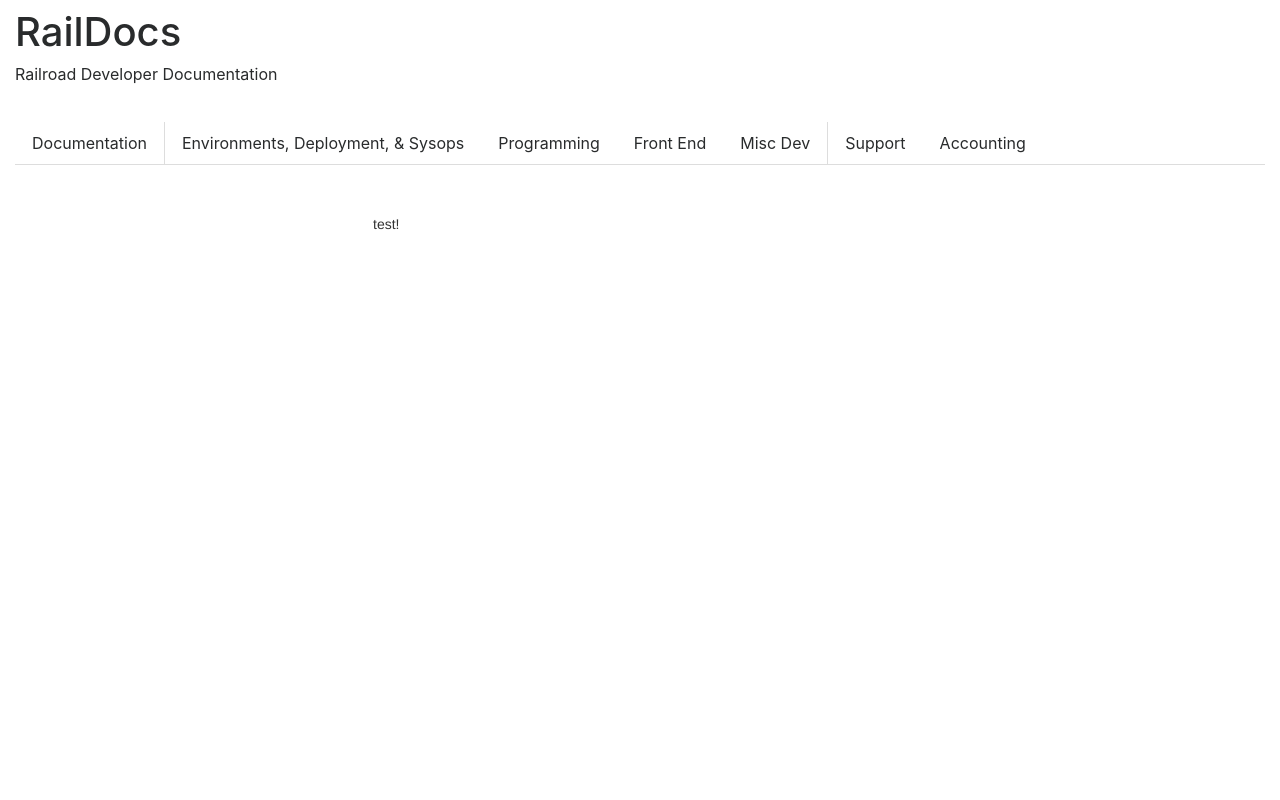
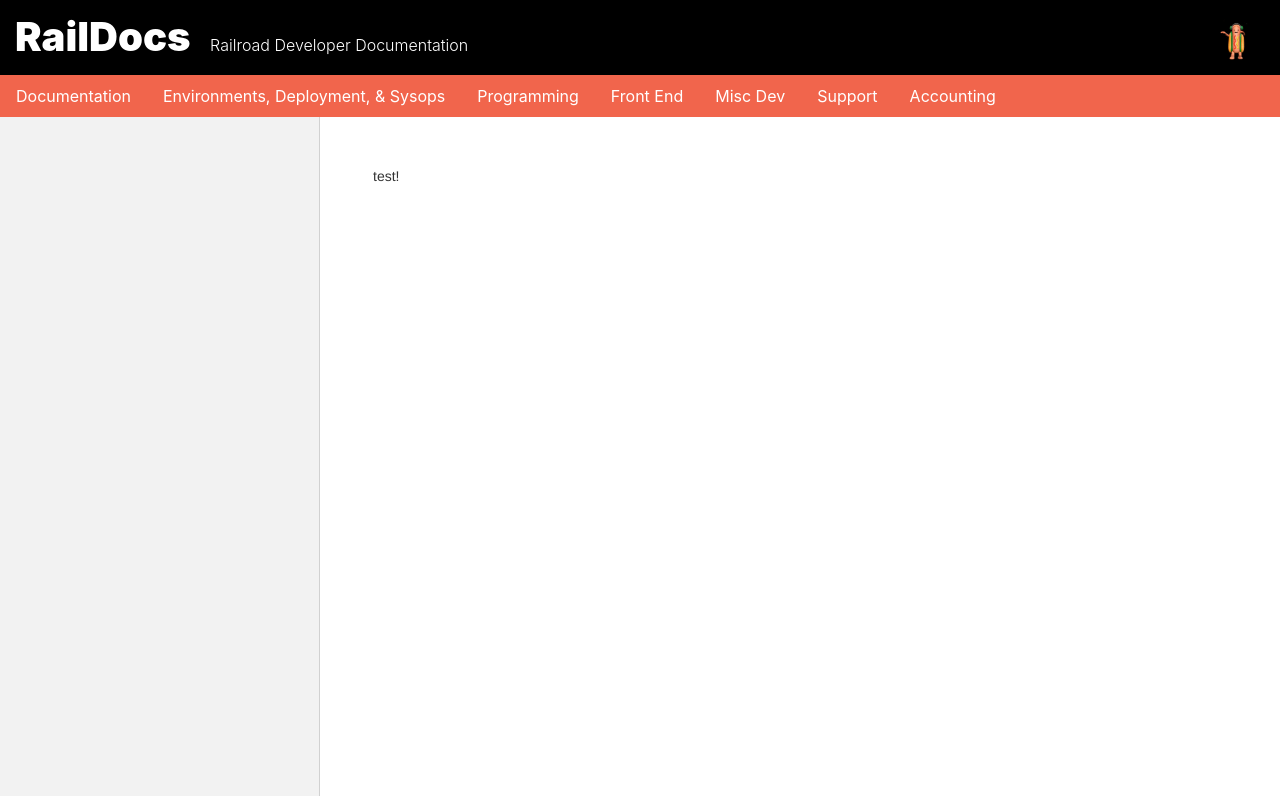
Before and after one commit to calebfavor/raildocs, a plain HTML site: page index.html in a window 1280 px wide. Drawn offline with Linux system fonts and the light colour scheme.

Commit message:
Made the docs look pretty.

```diff
--- a/css/raildocs.css
+++ b/css/raildocs.css
@@ -1,9 +1,32 @@
-.main-container {
-    margin-top: 10px;
+.top-section {
+    padding:15px;
+    background:#000;
+    color:#fff;
+    height:75px;
 }
-
+.top-section h1 {
+    font-weight:900;
+    margin-bottom:0;
+    display:inline-block;
+}
+.top-section p {
+    font-size:16px;
+    font-weight:300;
+    display:inline-block;
+    margin-bottom:0;
+    margin-left:15px;
+}
+.top-section img {
+    display:inline-block;
+    height:100%;
+    width:auto;
+    float:right;
+}
 .tab-nav-container {
-    margin-top: 20px;
+    background:#f1654c;
+    padding:0;
+    border-top:1px solid #f1654c;
+    border-bottom:1px solid #f1654c;
 }
 
 .md-container {
@@ -44,21 +67,16 @@
 
 .list-title:hover {
     cursor: pointer;
-    color: #1bac1b;
+    color: #3e4651;
 }
 
 .tab-level-title:hover {
     cursor: pointer;
 }
 
-.tab-level-title.active {
-    font-weight: bold;
-    color: #1bac1b !important;
-}
-
 span.active {
     font-weight: bold;
-    color: #1bac1b;
+    color:#3e4651;
 }
 
 ul {
@@ -68,3 +86,26 @@ iframe {
     width:100%;
     border:none;
 }
+.nav-tabs {
+    border-bottom:none;
+}
+.left-nav-container {
+    background:#f2f2f2;
+    border-right:1px solid #d1d1d1;
+}
+.nav-tabs .nav-link {
+    border-radius:0;
+    border:none;
+    color:#fff;
+    transition:all .1s ease-in-out;
+}
+.nav-tabs .nav-link:hover {
+    border-color:transparent;
+    background:#f2f2f2;
+    color:#f1654c;
+}
+.nav-tabs .nav-link.active {
+    background:#fff;
+    border:none;
+    color:#f1654c;
+}
--- a/index.html
+++ b/index.html
@@ -22,9 +22,11 @@
 
 <div class="container-fluid main-container">
     <div class="row">
-        <div class="col-md-12">
+        <div class="col-md-12 top-section">
             <h1>RailDocs</h1>
             <p>Railroad Developer Documentation</p>
+
+            <img src="images/hotdog.gif">
         </div>
     </div>
 
@@ -82,7 +84,7 @@
 
     <div class="sub-category-splitter"></div>
 
-    <li class="nav-divider tab-divider-template"></li>
+    <!--<li class="nav-divider tab-divider-template"></li>-->
 </div>
 
 </body>
```
Also changed, not shown: images/hotdog.gif (added), 1 other file.
